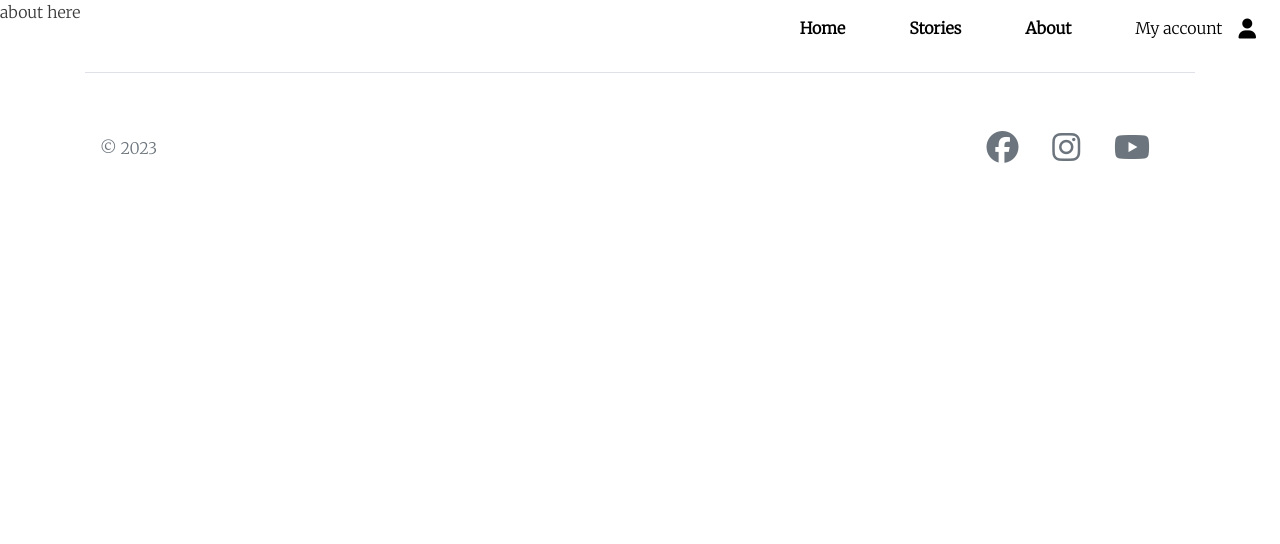
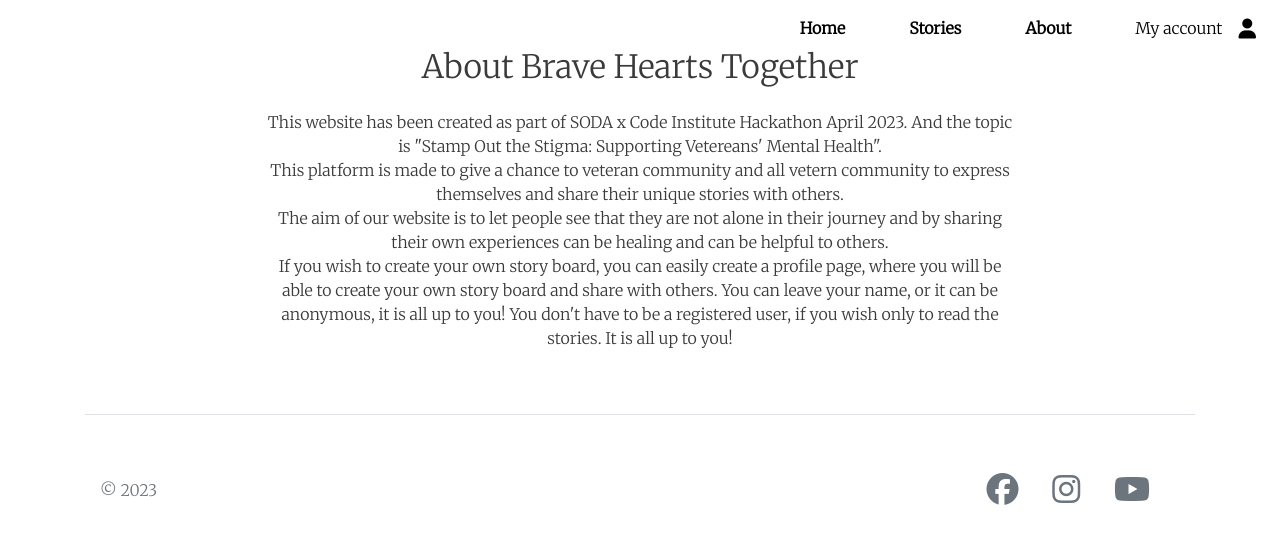
Before and after one commit to alexandergrib/BraveHeartsTogether, a Django app: page /about/ in a window 1280 px wide. Shown: the top 544 px of the page. Run offline with Django 4.2, Linux system fonts and the light colour scheme; some libraries are stand-ins or nearby versions.

Commit message:
Add About page content

```diff
--- a/static/css/style.css
+++ b/static/css/style.css
@@ -78,6 +78,11 @@ h1 {
     object-fit: cover;
 }
 
+.about-page {
+    padding: 3rem 1.5rem;
+    text-align: center;
+}
+
 
 /* footer */
 
--- a/templates/about.html
+++ b/templates/about.html
@@ -2,5 +2,27 @@
 {% load static %}
 
 {% block content %}
-about here
+<main class="container pt-5">
+    <div class="text-center">
+        <h2>About Brave Hearts Together</h2>
+        <div class="mx-auto pt-3" style="width: 750px;">
+            <p>
+                This website has been created as part of SODA x Code Institute Hackathon April 2023. And the
+                topic is "Stamp Out the Stigma: Supporting Vetereans' Mental Health".
+            <br>
+                This platform is made to give a chance to veteran community and all vetern community to express
+                themselves and share their unique stories with others.
+            <br>
+                The aim of our website is to let people see that they are not alone in their journey and by sharing
+                their own experiences can be healing and can be helpful to others.
+            <br>
+                If you wish to create your own story board, you can easily create a profile page, where you will
+                be able to create your own story board and share with others. You can leave your name, or it
+                can be anonymous, it is all up to you! You don't have to be a registered user, if you wish only
+                to read the stories. It is all up to you!
+            </p>
+        </div>
+    </div>
+</main>
+
 {% endblock %}
```
